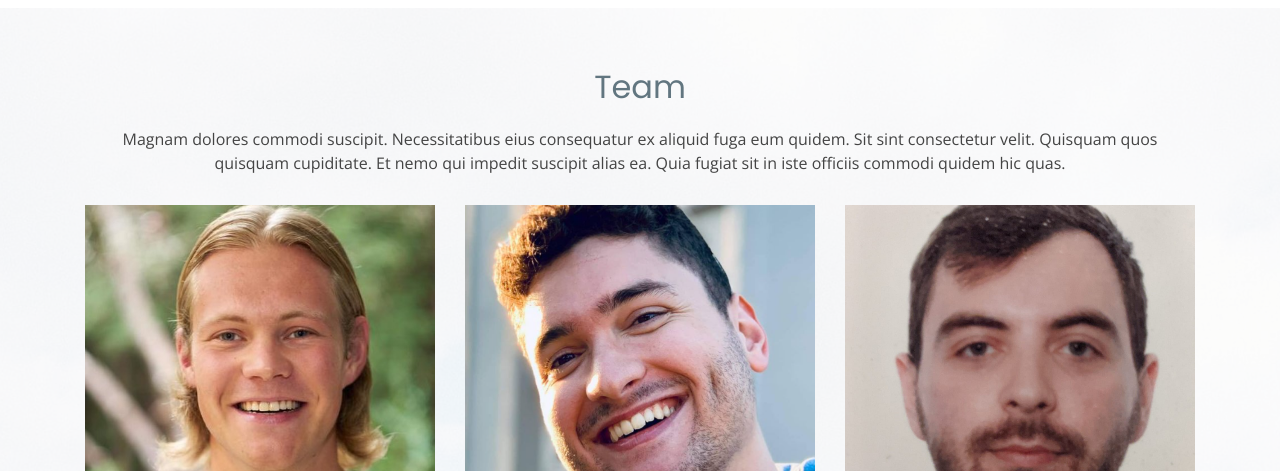
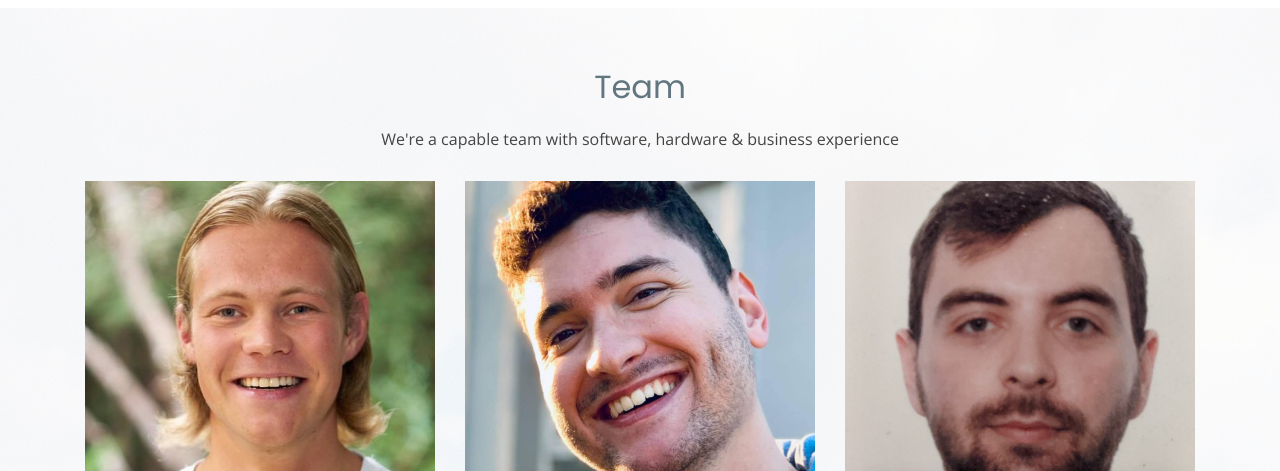
Before and after one commit to samytessier/optimalt-web, a plain HTML site: page index.html in a window 1280 px wide. Shown: the part 2160-2631 px from the top of the page. Drawn offline with nearby package versions, Linux system fonts and the light colour scheme.

Commit message:
removed a lorem ipsum

```diff
--- a/index.html
+++ b/index.html
@@ -253,7 +253,7 @@
 
         <div class="section-title" data-aos="fade-up">
           <h2>Team</h2>
-          <p>Magnam dolores commodi suscipit. Necessitatibus eius consequatur ex aliquid fuga eum quidem. Sit sint consectetur velit. Quisquam quos quisquam cupiditate. Et nemo qui impedit suscipit alias ea. Quia fugiat sit in iste officiis commodi quidem hic quas.</p>
+          <p>We're a capable team with software, hardware & business experience </p>
         </div>
 
         <div class="row">
```
